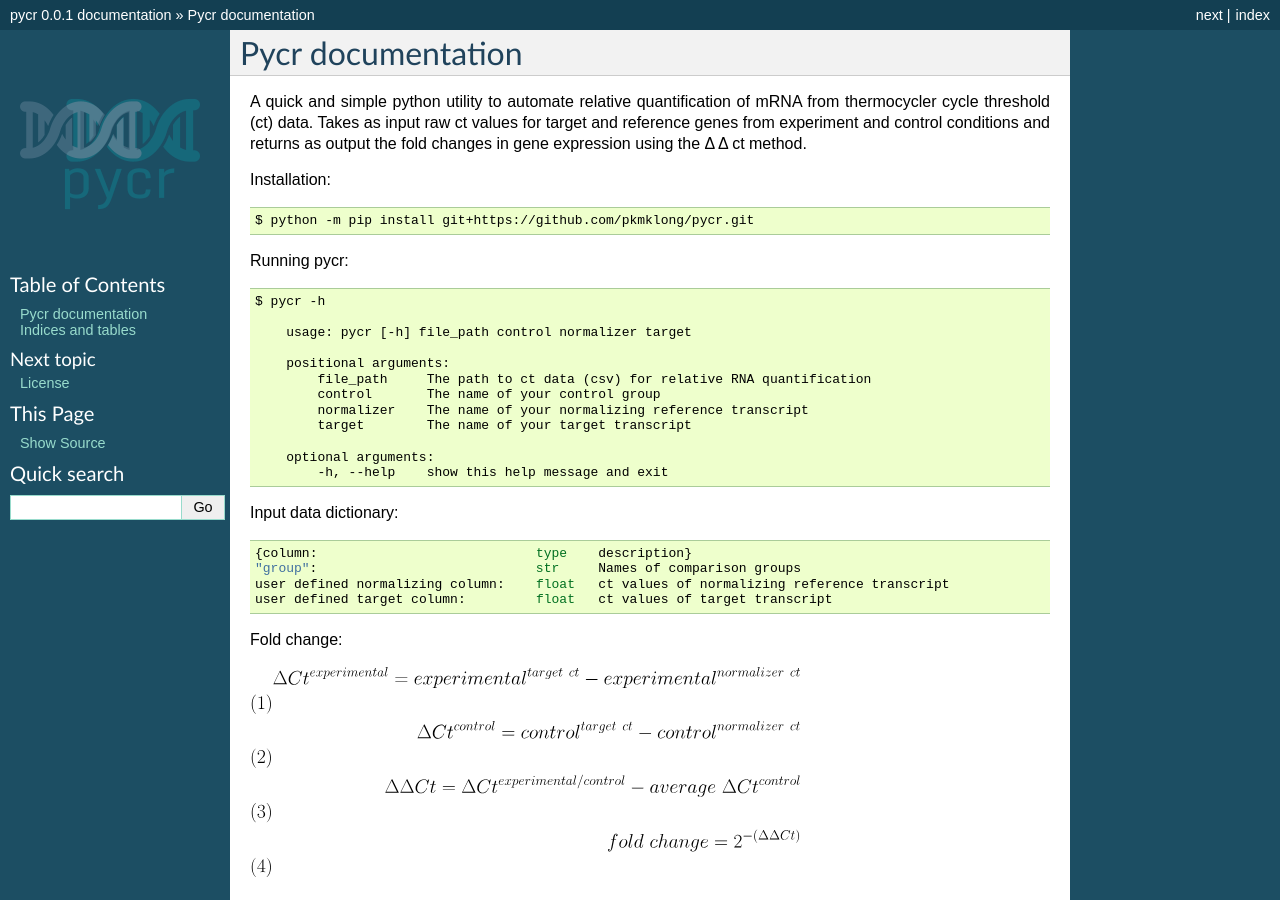
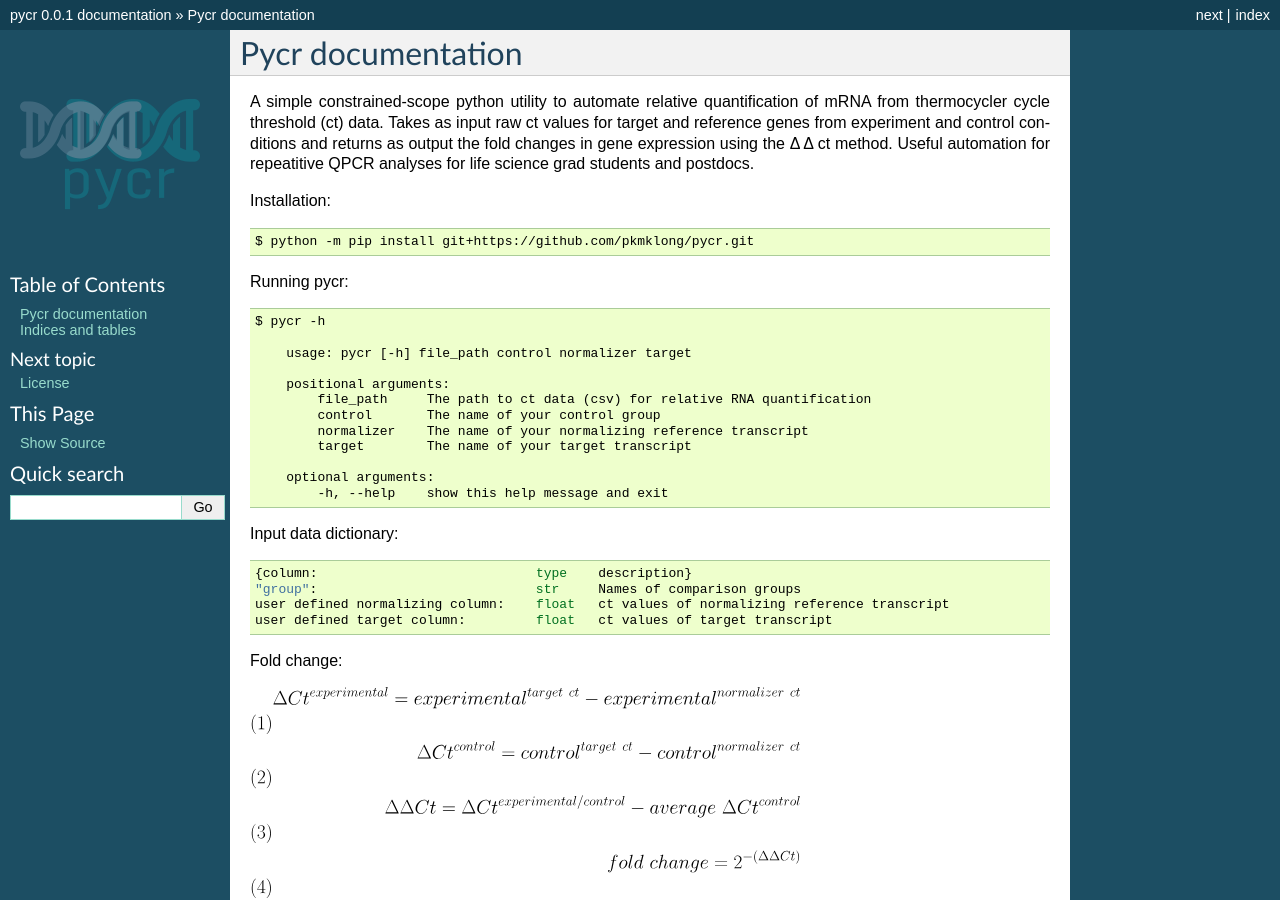
Before and after one commit to patrickmlong/pycr, a Sphinx documentation site: the page built from docs/index.rst, in a window 1280 px wide and 900 px high. Built offline with Sphinx 7.4.7, drawn with Linux system fonts in a browser that asks for light colours.

Commit message:
Update index.rst

```diff
--- a/docs/index.rst
+++ b/docs/index.rst
@@ -1,6 +1,6 @@
 Pycr documentation
 =====================================
-A quick and simple python utility to automate relative quantification of mRNA from thermocycler cycle threshold (ct) data. Takes as input raw ct values for target and reference genes from experiment and control conditions and returns as output the fold changes in gene expression using the |Dgr| |Dgr| ct method.
+A simple constrained-scope python utility to automate relative quantification of mRNA from thermocycler cycle threshold (ct) data. Takes as input raw ct values for target and reference genes from experiment and control conditions and returns as output the fold changes in gene expression using the |Dgr| |Dgr| ct method. Useful automation for repeatitive QPCR analyses for life science grad students and postdocs.
 
 Installation::
 
```
